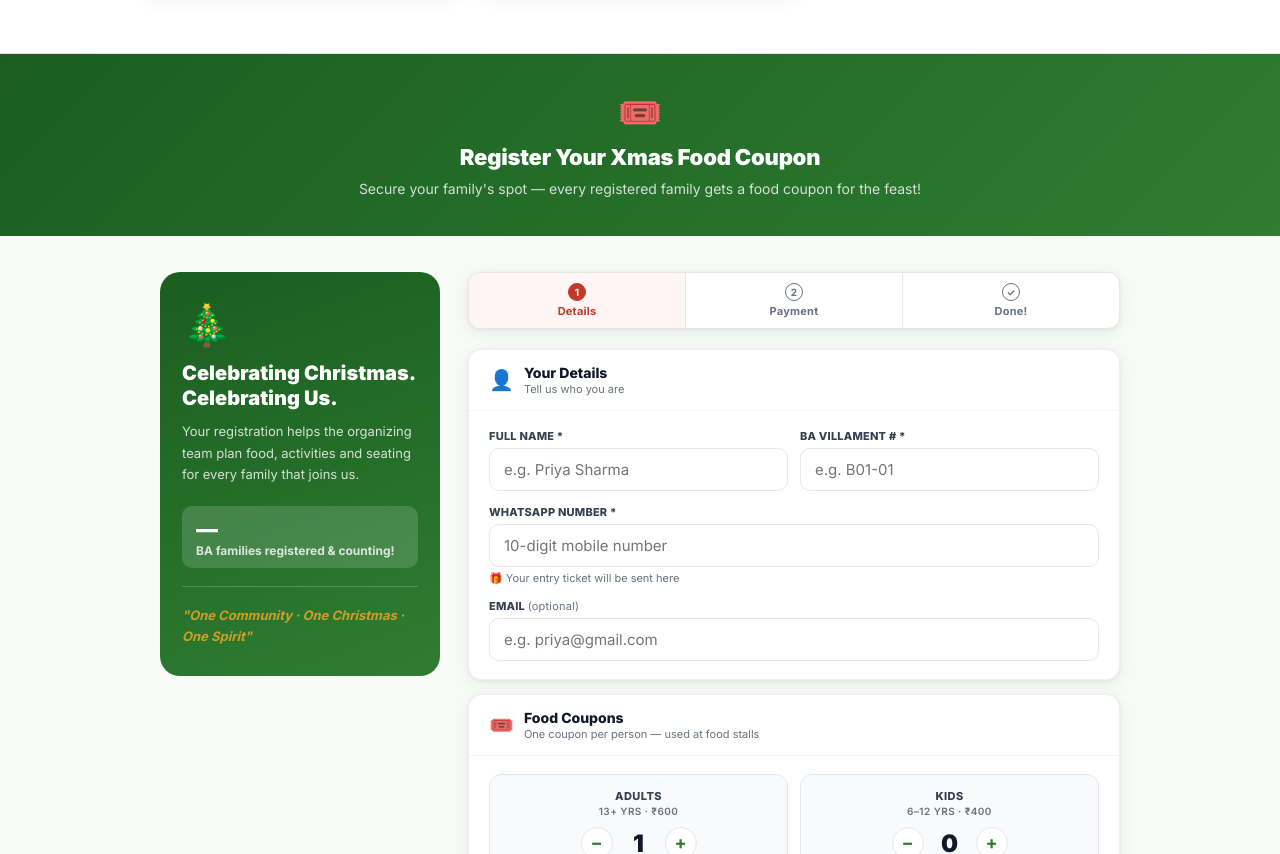
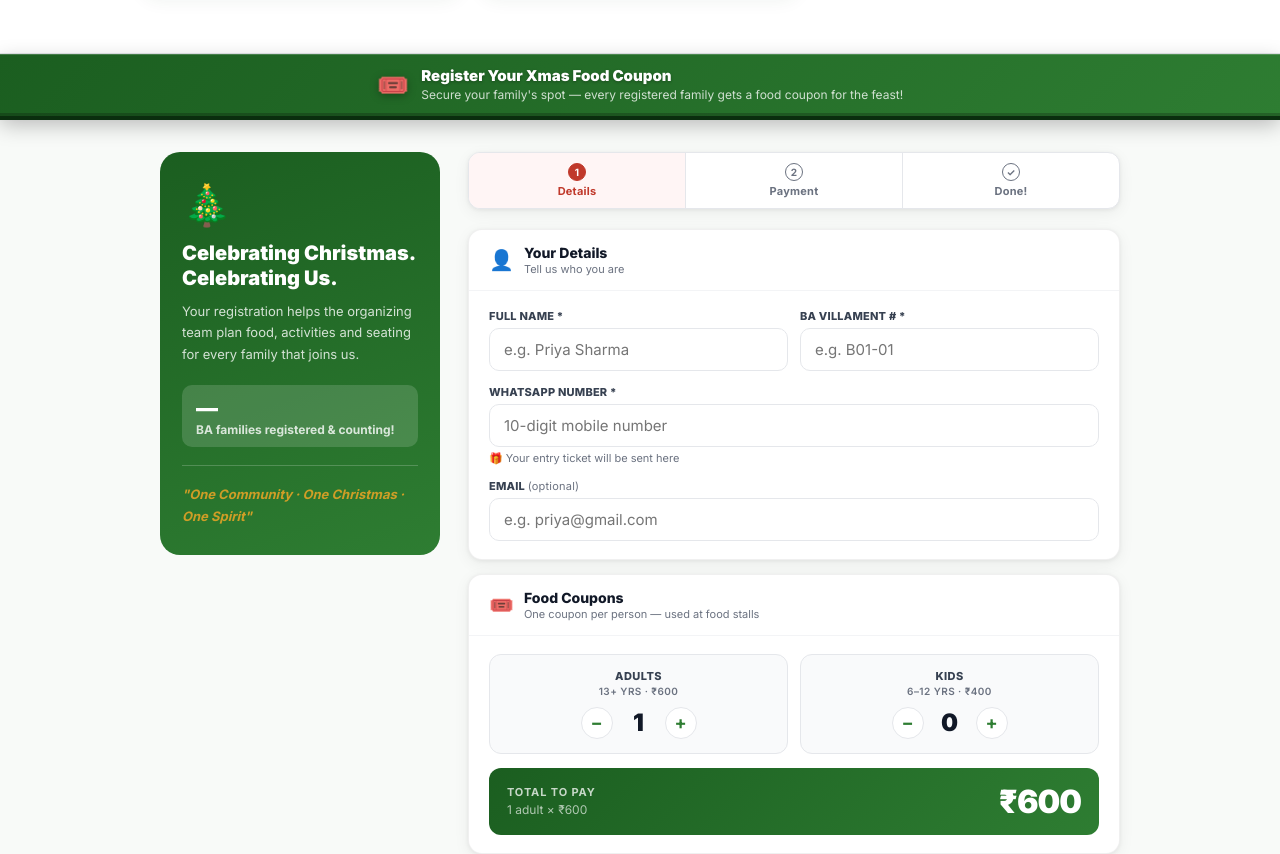
Before and after one commit to ba-events/ba-xmas-event-2026, a plain HTML site: page register.html in a window 1280 px wide. Shown: the part 1415-2269 px from the top of the page. Drawn offline with Linux system fonts and the light colour scheme.

Commit message:
style: compact + 3D effect on food coupon bridge header

```diff
--- a/register.html
+++ b/register.html
@@ -140,10 +140,10 @@ body {
 .reg-section { padding:36px 20px 64px; }
 
 /* ── SECTION BRIDGE ──────────────────────────────────── */
-.reg-bridge { background:linear-gradient(135deg,var(--grn),var(--grn2)); text-align:center; padding:36px 20px; }
-.reg-bridge-icon { font-size:36px; display:block; margin-bottom:10px; }
-.reg-bridge-title { font-size:22px; font-weight:900; color:#fff; margin:0 0 8px; letter-spacing:-.01em; }
-.reg-bridge-sub { font-size:14px; color:rgba(255,255,255,.8); margin:0; line-height:1.6; }
+.reg-bridge { background:linear-gradient(135deg,var(--grn),var(--grn2)); padding:12px 24px; display:flex; align-items:center; justify-content:center; gap:12px; position:relative; z-index:1; box-shadow:inset 0 1px 0 rgba(255,255,255,.18),inset 0 -3px 0 rgba(0,0,0,.22),0 4px 0 #0a2e0e,0 8px 22px rgba(0,0,0,.28); }
+.reg-bridge-icon { font-size:26px; flex-shrink:0; filter:drop-shadow(0 2px 4px rgba(0,0,0,.3)); }
+.reg-bridge-title { font-size:15px; font-weight:900; color:#fff; margin:0; text-shadow:0 1px 3px rgba(0,0,0,.3); }
+.reg-bridge-sub { font-size:12px; color:rgba(255,255,255,.78); margin:2px 0 0; line-height:1.4; }
 .reg-inner   { width:min(960px,100%); margin:0 auto; display:grid; grid-template-columns:280px 1fr; gap:28px; align-items:start; }
 
 /* ── STORY ASIDE ─────────────────────────────────────── */
@@ -526,8 +526,10 @@ body {
 <!-- ── SECTION BRIDGE ────────────────────────────────── -->
 <div class="reg-bridge">
   <span class="reg-bridge-icon">🎟️</span>
-  <h2 class="reg-bridge-title">Register Your Xmas Food Coupon</h2>
-  <p class="reg-bridge-sub">Secure your family's spot — every registered family gets a food coupon for the feast!</p>
+  <div>
+    <h2 class="reg-bridge-title">Register Your Xmas Food Coupon</h2>
+    <p class="reg-bridge-sub">Secure your family's spot — every registered family gets a food coupon for the feast!</p>
+  </div>
 </div>
 
 <!-- ── REGISTRATION SECTION ──────────────────────────── -->
```
